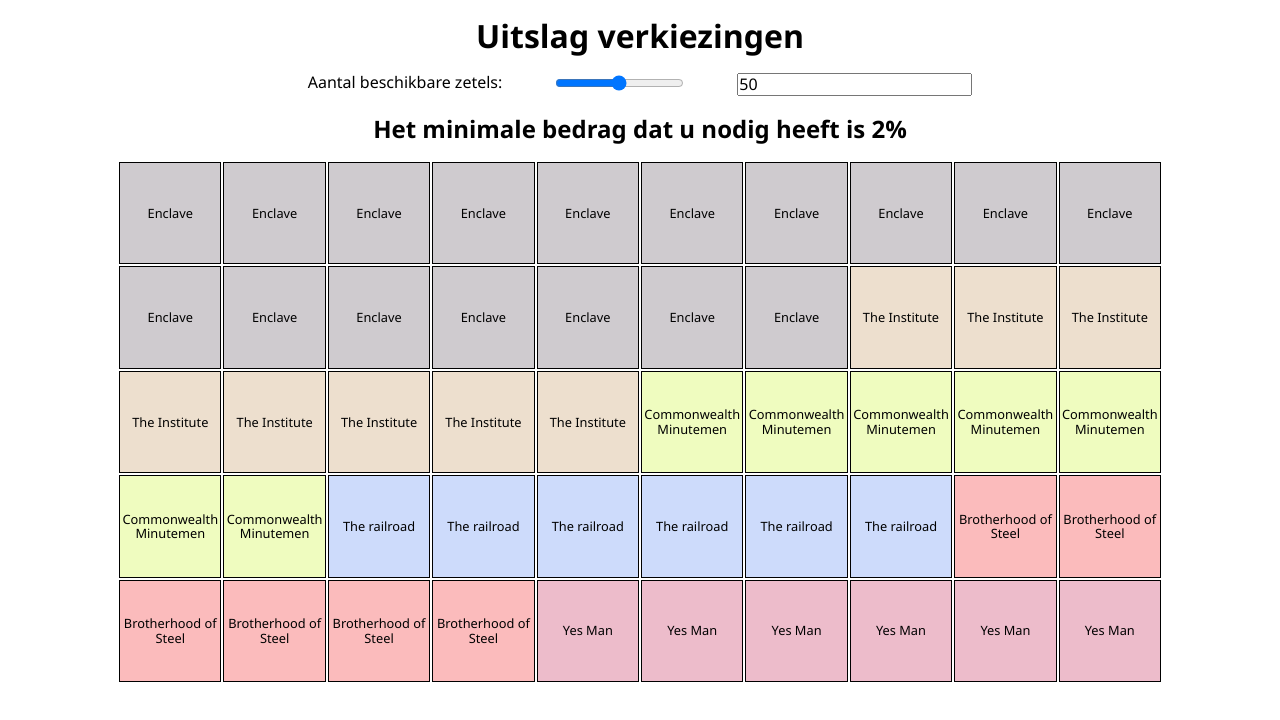
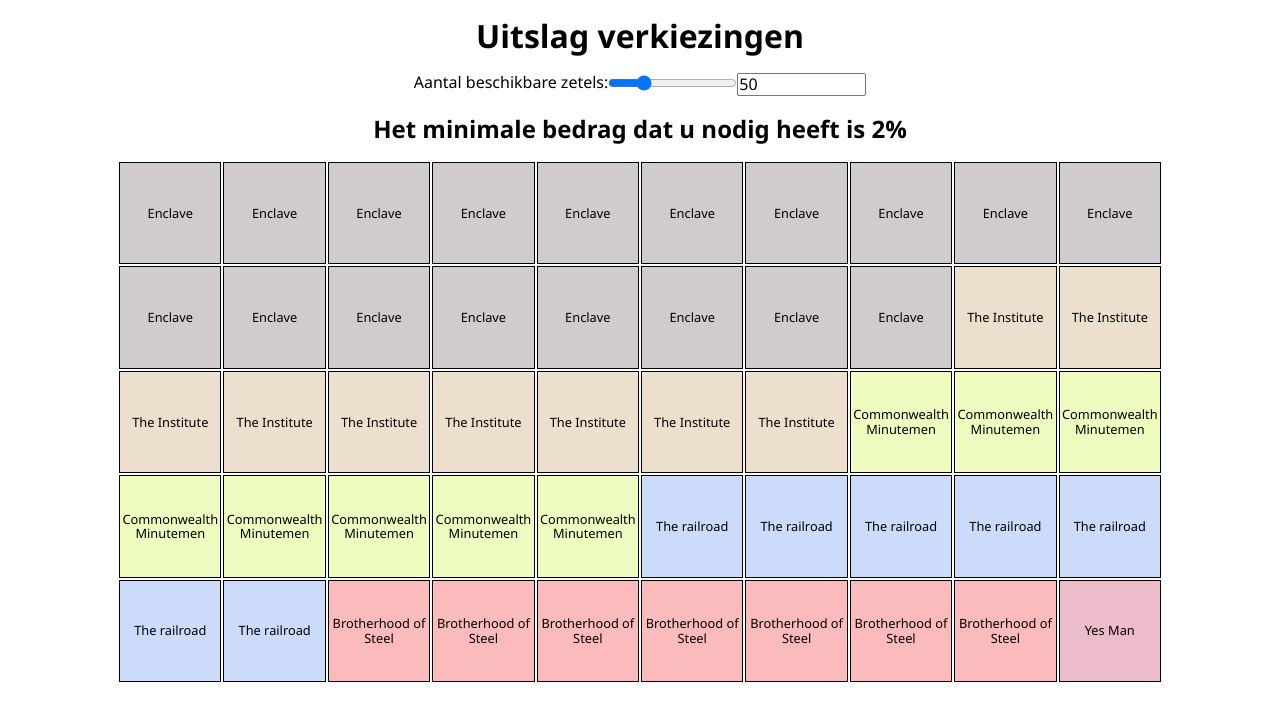
Before and after one commit to random-AP-user/PythonOOPeindopdracht, a plain HTML site: page website/index.html in a window 1280 px wide. Drawn offline with Linux system fonts and the light colour scheme.

Commit message:
ugnore last changes fixed it

```diff
--- a/website/index.html
+++ b/website/index.html
@@ -16,9 +16,9 @@
         <div class="slidecontainer">
             <span>Aantal beschikbare zetels: </span>
             <div style="padding-top: 2px;">
-                <input type="range" min="1" max="100" value="50" step="1" class="slider" id="playbackSpeed">
+                <input type="range" min="1" max="200" value="50" step="1" class="slider" id="playbackSpeed">
             </div>
-            <input type="number" min="1" value="50" class="number" id="playbackSpeed" placeholder="amount of seats">
+            <input type="number" min="1" max="200"  value="50" class="number" id="playbackSpeed" placeholder="amount of seats">
         </div>
         <h2>Het minimale bedrag dat u nodig heeft is <span id="percentage">0%</span></h2>
     </header>
--- a/website/script.js
+++ b/website/script.js
@@ -41,16 +41,11 @@ function updateTable() {
     data.forEach((e, value) => {
         const party = e.party;
         const seatsWon = Math.round(e.votes / worth);
-        for (let i = 0; i < seatsWon; i++) {
+        for (let i = 0; i < seatsWon+1; i++) {
             backendTable.push({ "party": party, "color": colors[value], "seatswon": seatsWon });
         }
     });
 
-    if (seats != backendTable.length){
-        for(let i = 0; i <= seats - backendTable.length; i++){
-            backendTable.push({ "party": "Lege zetel", "color": " #DCEBCB", "seatswon": 0 });
-        }
-    }
 
     perc.innerHTML = `${Math.floor((worth / totalVotes) * 10000) / 100}%`;
 
```
